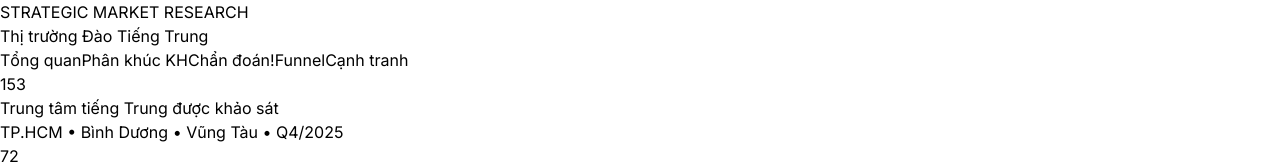
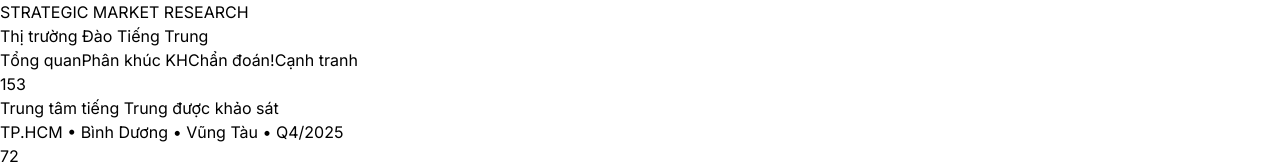
Before and after one commit to dangdailoi/SHZ_MARKETING, a React (Vite) app: page / in a window 1280 px wide. Shown: the top 164 px of the page. Built offline with nearby package versions, Linux system fonts and the light colour scheme.

Commit message:
Update MarketResearchDashboard.jsx

```diff
--- a/src/components/MarketResearchDashboard.jsx
+++ b/src/components/MarketResearchDashboard.jsx
@@ -469,7 +469,7 @@ export default function MarketResearchDashboard() {
     { id: 'overview', label: 'Tổng quan' },
     { id: 'segments', label: 'Phân khúc KH' },
     { id: 'diagnostic', label: 'Chẩn đoán', badge: 'Quan trọng' },
-    { id: 'funnel', label: 'Funnel' },
+    // { id: 'funnel', label: 'Funnel' },
     { id: 'competitive', label: 'Cạnh tranh' },
     // { id: 'strategy', label: 'Chiến lược' }
   ];
```
